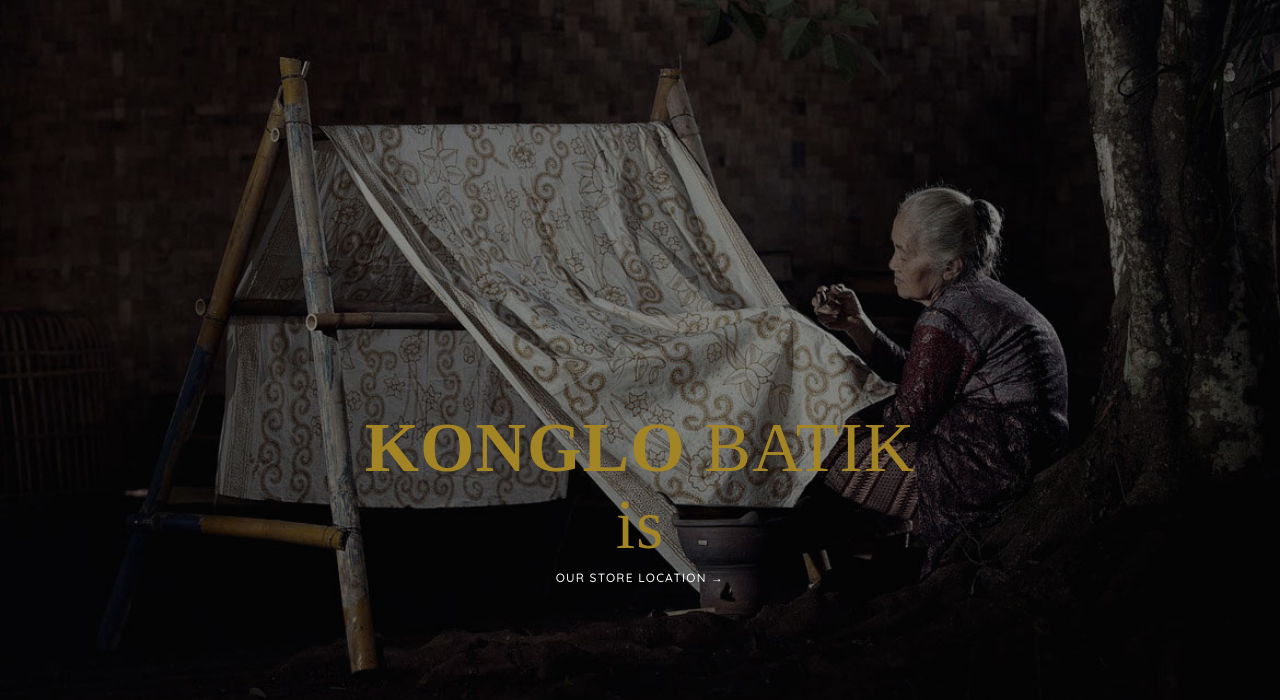
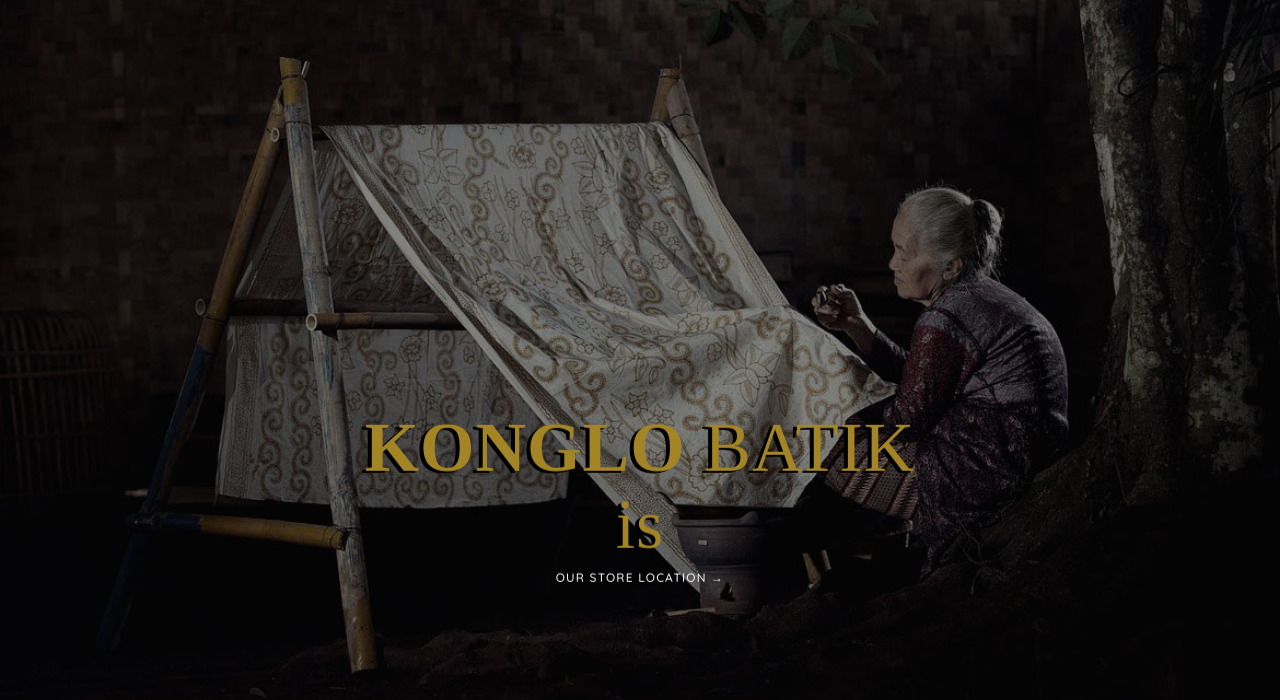
Before and after one commit to medansoftware/Konglo-Batik, a plain HTML site: page index.html in a window 1280 px wide. Shown: the part 90-790 px from the top of the page. Drawn offline with nearby package versions, Linux system fonts and the light colour scheme.

Commit message:
add shadow

```diff
--- a/assets/css/my-style.css
+++ b/assets/css/my-style.css
@@ -135,6 +135,8 @@ ul li {
 
 .title1 {
     font-size: 70px;
+    -webkit-filter: drop-shadow(-0.3vw 2px 0px black); /* Chrome, Safari, Opera */
+    filter: drop-shadow(-0.3vw 2px 0px black);
 }
 
 .subtitle {
```
